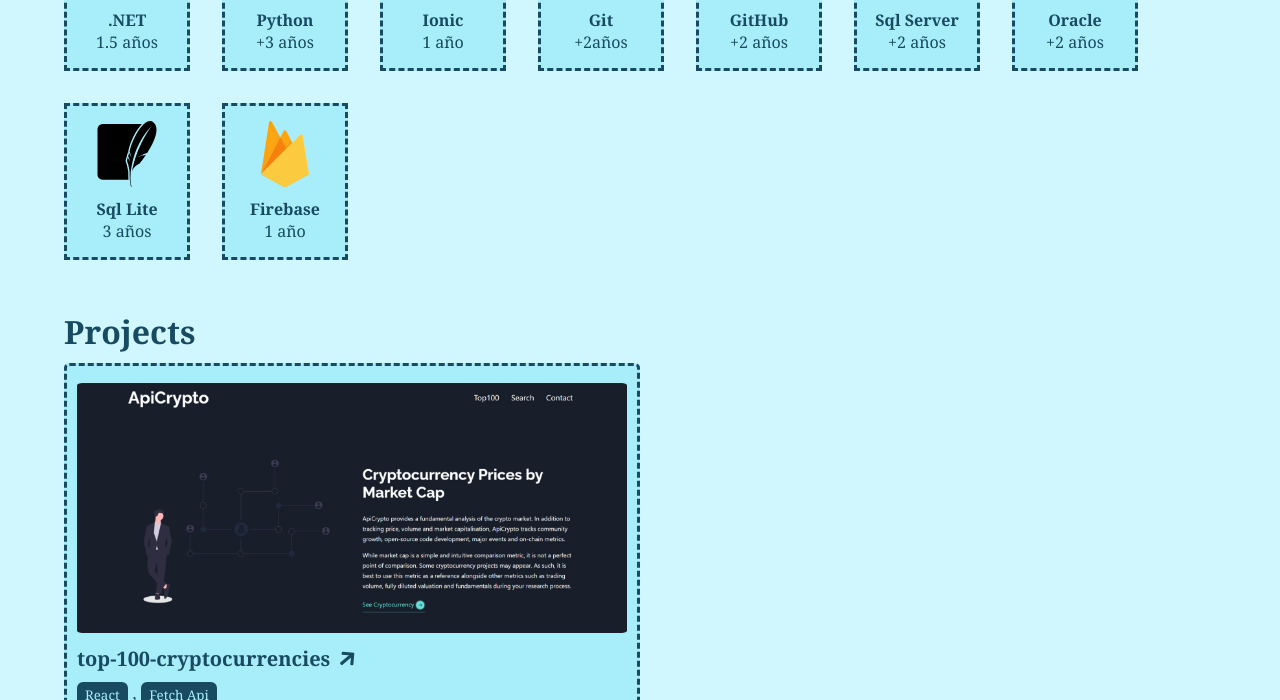
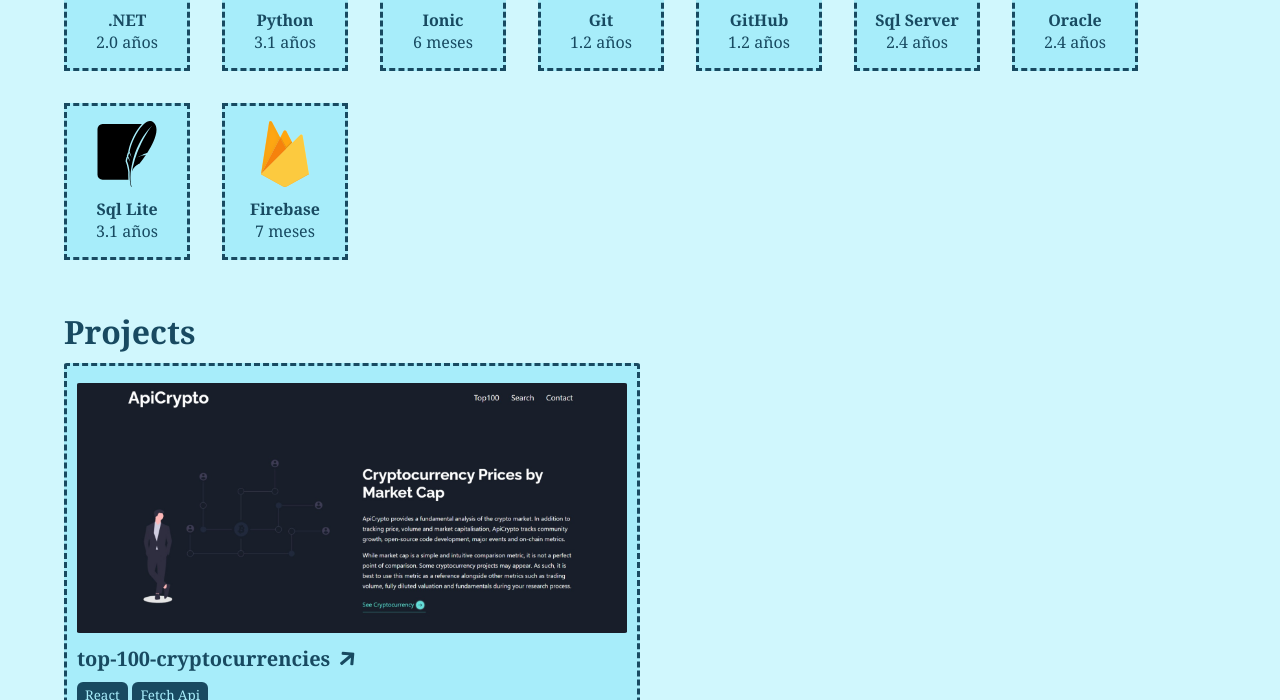
Before and after one commit to KeuryLendof/ContactWithMe, a plain HTML site: page index.html in a window 1280 px wide. Shown: the part 1360-2060 px from the top of the page. Drawn offline with Linux system fonts and the light colour scheme.

Commit message:
redesing code 4

```diff
--- a/app.js
+++ b/app.js
@@ -2,83 +2,83 @@ const apiSkills=[
     {
         imagen: './assets/skills/html-5-svgrepo-com.svg',
         nombre: 'HTML',
-        experiencia: '+2 años'
+        experiencia: new Date(2020, 06, 18)
     },
     {
         imagen: './assets/skills/css-3-svgrepo-com.svg',
         nombre: 'CSS',
-        experiencia: '+2 años'
+        experiencia: new Date(2020, 06, 18)
     },
     {
         imagen: './assets/skills/javascript.svg',
         nombre: 'Javascript',
-        experiencia: '+2 años'
+        experiencia: new Date(2020, 08, 23)
     },
     {
         imagen: './assets/skills/react.svg',
         nombre: 'React',
-        experiencia: '+2 años'
+        experiencia: new Date(2021, 05, 07)
     },
     {
         imagen: './assets/skills/angular-icon.svg',
         nombre: 'Angular',
-        experiencia: '+2 años'
+        experiencia: new Date(2021, 09, 07)
     },
     {
         imagen: './assets/skills/typescript-icon.svg',
         nombre: 'Typescript',
-        experiencia: '+1 años'
+        experiencia: new Date(2021, 09, 07)
     },
     {
         imagen: './assets/skills/c-sharp.svg',
         nombre: 'C-Sharp',
-        experiencia: '+2 años'
+        experiencia: new Date(2020, 04, 07)
     },
     {
         imagen: './assets/skills/dotnet.svg',
         nombre: '.NET',
-        experiencia: '1.5 años'
+        experiencia: new Date(2021, 01, 07)
     },
     {
         imagen: './assets/skills/python.svg',
         nombre: 'Python',
-        experiencia: '+3 años'
+        experiencia: new Date(2020, 01, 01)
     },
     {
         imagen: './assets/skills/ionic-icon.svg',
         nombre: 'Ionic',
-        experiencia: '1 año'
+        experiencia: new Date(2022, 07, 07)
     },
     {
         imagen: './assets/skills/git-icon.svg',
         nombre: 'Git',
-        experiencia: '+2años'
+        experiencia: new Date(2021, 11, 07)
     },
     {
         imagen: './assets/skills/github-icon.svg',
         nombre: 'GitHub',
-        experiencia: '+2 años'
+        experiencia: new Date(2021, 11, 07)
     },
     {
         imagen: './assets/skills/microsoftsqlserver.svg',
         nombre: 'Sql Server',
-        experiencia: '+2 años'
+        experiencia: new Date(2020, 09, 07)
     },
     {
         imagen: './assets/skills/oracle.svg',
         nombre: 'Oracle',
-        experiencia: '+2 años'
+        experiencia: new Date(2020, 09, 07)
     },
     {
         imagen: './assets/skills/sqlite.svg',
         nombre: 'Sql Lite',
-        experiencia: '3 años'
+        experiencia: new Date(2020, 01, 01)
     },
     {
         imagen: './assets/skills/firebase.svg',
         nombre: 'Firebase',
-        experiencia: '1 año'
-    },
+        experiencia: new Date(2022, 07, 01)
+    }
 ]
 const apiProjects=[
     {
@@ -130,11 +130,33 @@ const projectsContainer = document.getElementById('projects');
 
 apiSkills.forEach(s=>{
 
+    var hoy = new Date();
+    var tiempoPasado= hoy - s.experiencia;
+
+    var segs = 1000;
+    var mins = segs * 60;
+    var hours = mins * 60;
+    var days = hours * 24;
+    var months = days * 30.416666666666668;
+    var years = months * 12;
+
+    var anos = Math.floor(tiempoPasado / years);
+    tiempoPasado = tiempoPasado - (anos * years);
+    var meses = Math.floor(tiempoPasado / months)
+
+    var tiempoRecorrido = `${anos}.${meses} años`
+
+    if(anos === 0){
+        tiempoRecorrido = `${meses} meses`
+    }else{
+        tiempoRecorrido = `${anos}.${meses} años`
+    }
+
     const content = `
         <article>
             <img id="image-skill" src="${s.imagen}" alt="">
             <h4 id="nombre-skill">${s.nombre}</h4>
-            <p id="experiencia-skill">${s.experiencia}</p>
+            <p id="experiencia-skill">${tiempoRecorrido}</p>
         </article>
     `
 
@@ -155,7 +177,7 @@ apiProjects.map(function(p){
             <section class="chips-container">
                 ${p.experiencia.map(function(e){
                     return '<small>'+e+'</small>'
-                })}
+                }).join('')}
             </section>
             <p>${p.descripcion}</p>
         </article>
--- a/main.css
+++ b/main.css
@@ -160,7 +160,7 @@ header{
 .sub-container .projects article{
     padding: 10px;
     border: 3px dashed var(--picton-blue-900);
-    border-radius: 1%;
+    border-radius: 0.5%;
     background-color: var(--picton-blue-200);
     max-width: 550px;
     min-width: 250px;
@@ -172,7 +172,7 @@ header{
 .sub-container .projects article figure img{
     width: 550px;
     height: 250px;
-    border-radius: 1%;
+    border-radius: 0.5%;
     object-fit:cover;
 }
 .sub-container .projects article a{
```
